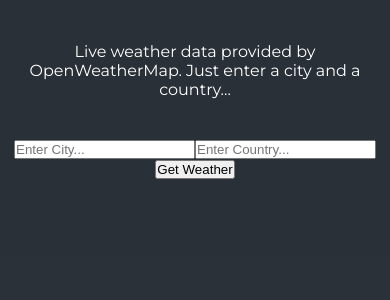
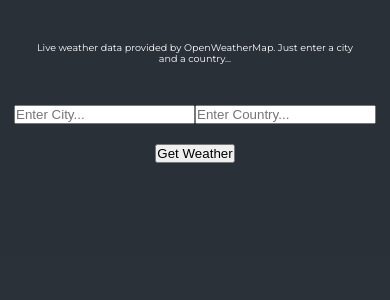
Before and after one commit to F-NACC-95/Weather-App, a React (Create React App) app: page / in a window 390 px wide. Shown: the top 300 px of the page. Built offline with nearby package versions, Linux system fonts and the light colour scheme.

Commit message:
responsive design improvements

```diff
--- a/src/styles.css
+++ b/src/styles.css
@@ -72,16 +72,28 @@ html {
 
 /* Media */
 
-@media only screen and (max-width: 710px) {
+@media only screen and (max-width: 710px ), (max-height: 600px) {
+    .app__p {
+        font-size: 0.6rem;
+    }
+
     .app__container {
         width: 100vw;
         height: 100vh;
         margin-top: 0vh;
     }
 
+    .form__button {
+        margin-top: 20px;
+    }
+
     .weather__temperature {
-        font-size: 3rem;
-        line-height: 16rem;
+        font-size: 1.2rem;
+        line-height: 6rem;
+    }
+
+    .weather__location {
+        margin-top: 2rem;
     }
 
     .app__p {
```
